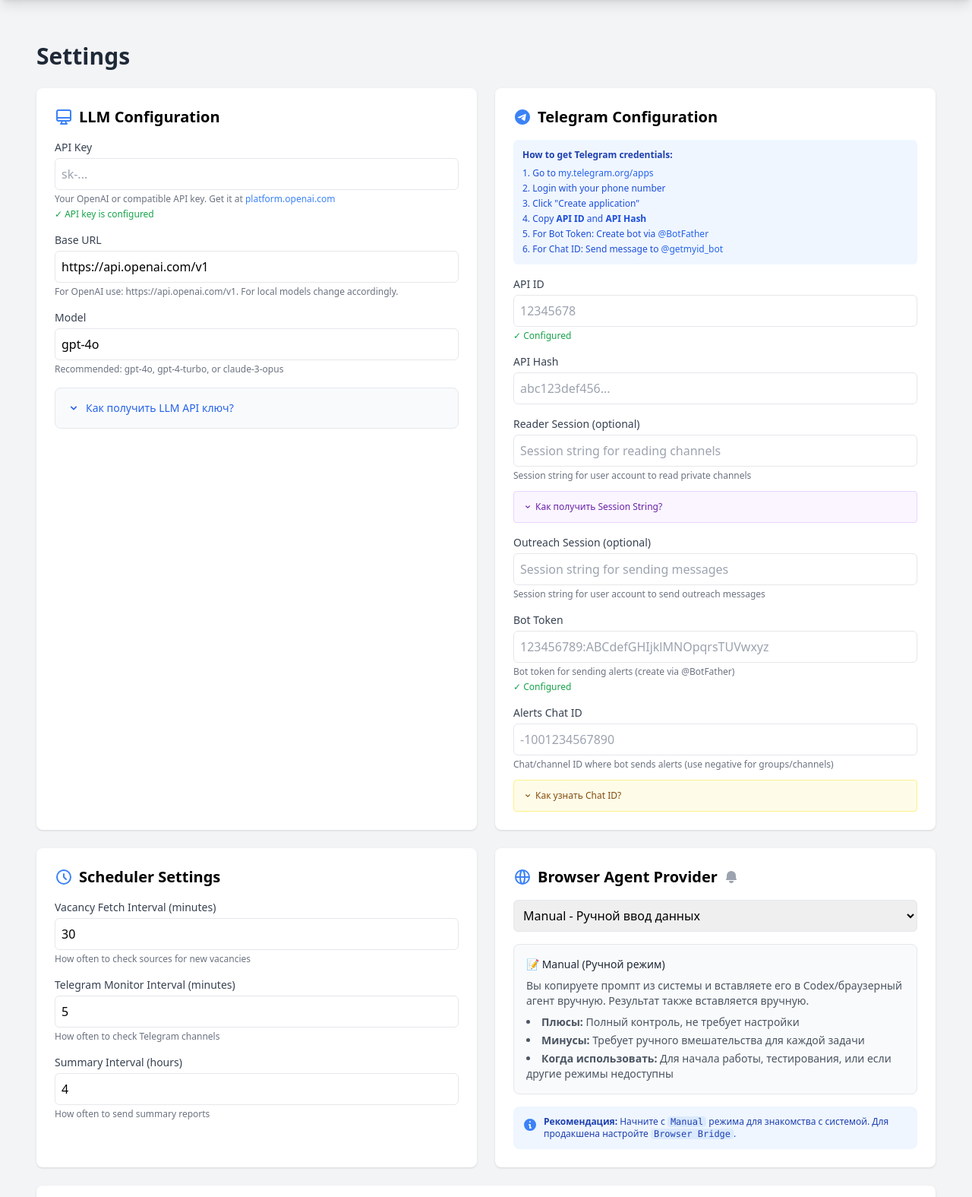
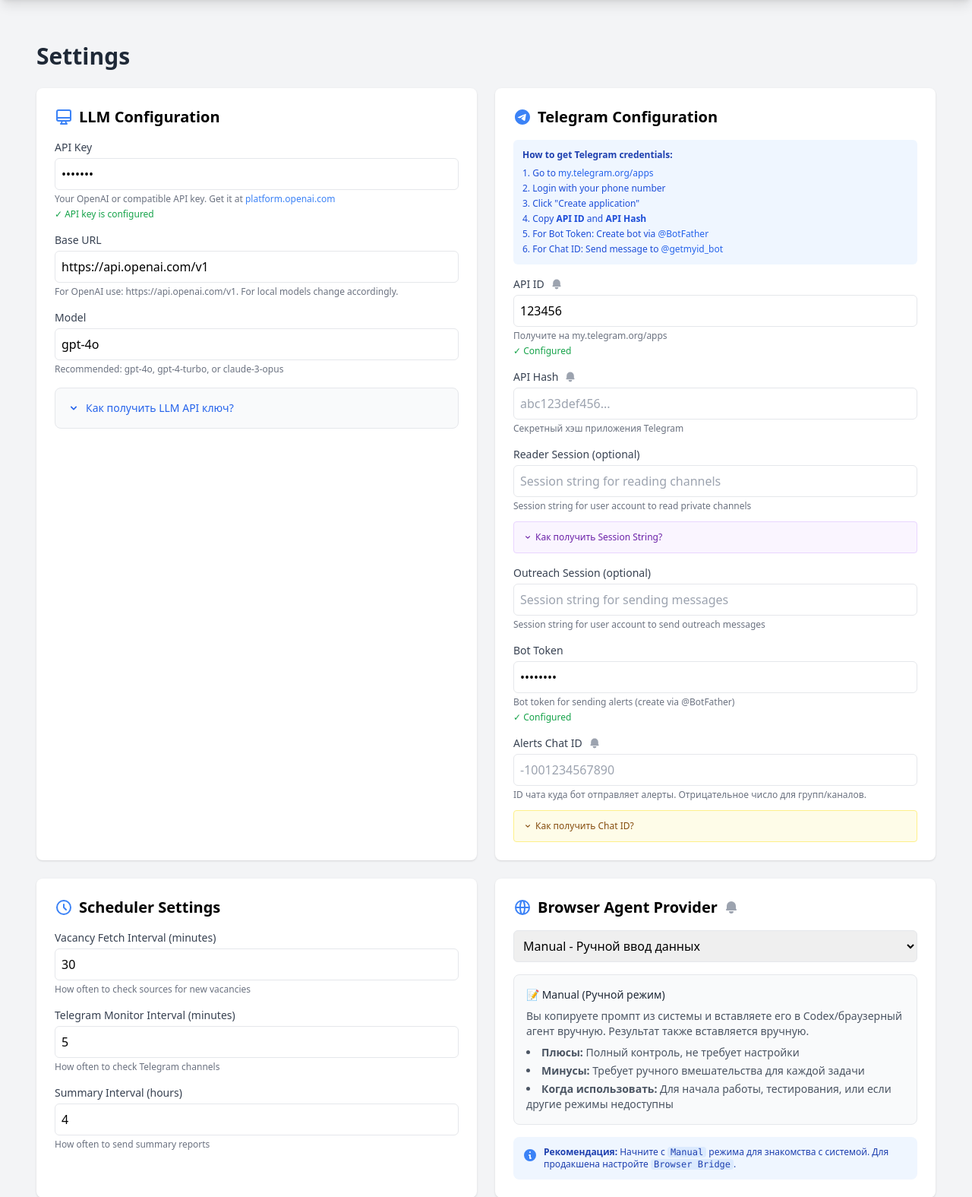
Before and after one commit to nsp7952-ai/tt, a FastAPI app: page /settings/ in a window 1280 px wide. Shown: the part 60-1635 px from the top of the page at 76% size. Run offline with FastAPI, Linux system fonts and the light colour scheme; data comes from the database, SQL or seed files in the repository; both versions use the stored data as it was after the commit; some libraries are stand-ins or nearby versions.

Commit message:
update branch

```diff
--- a/job-autopilot/app/web/routes/settings.py
+++ b/job-autopilot/app/web/routes/settings.py
@@ -107,24 +107,34 @@ async def get_settings():
         db_channels = session.query(TelegramChannel).all()
         channels = [{"id": ch.id, "username_or_id": ch.username_or_id, "name": ch.name or "", "enabled": ch.enabled} for ch in db_channels]
 
+    # Get actual values for display (masked for secrets)
+    llm_api_key_val = get_setting("LLM_API_KEY", "")
+    telegram_api_id_val = get_setting("TELEGRAM_API_ID", "")
+    telegram_api_hash_val = get_setting("TELEGRAM_API_HASH", "")
+    telegram_reader_session_val = get_setting("TELEGRAM_READER_SESSION", "")
+    telegram_outreach_session_val = get_setting("TELEGRAM_OUTREACH_SESSION", "")
+    telegram_bot_token_val = get_setting("TELEGRAM_BOT_TOKEN", "")
+    telegram_alerts_chat_id_val = get_setting("TELEGRAM_ALERTS_CHAT_ID", "")
+
     return SettingsResponse(
-        llm_api_key=None,
-        llm_api_key_set=get_setting("LLM_API_KEY", "") != "",
+        # Return masked values for fields that are set, empty string otherwise
+        llm_api_key=llm_api_key_val if llm_api_key_val else None,
+        llm_api_key_set=llm_api_key_val != "",
         llm_base_url=get_setting("LLM_BASE_URL", "https://api.openai.com/v1"),
         llm_model=get_setting("LLM_MODEL", "gpt-4o"),
 
-        telegram_api_id=None,
-        telegram_api_id_set=get_setting("TELEGRAM_API_ID", "") != "",
-        telegram_api_hash=None,
-        telegram_api_hash_set=get_setting("TELEGRAM_API_HASH", "") != "",
-        telegram_reader_session=None,
-        telegram_reader_session_set=get_setting("TELEGRAM_READER_SESSION", "") != "",
-        telegram_outreach_session=None,
-        telegram_outreach_session_set=get_setting("TELEGRAM_OUTREACH_SESSION", "") != "",
-        telegram_bot_token=None,
-        telegram_bot_token_set=get_setting("TELEGRAM_BOT_TOKEN", "") != "",
-        telegram_alerts_chat_id=None,
-        telegram_alerts_chat_id_set=get_setting("TELEGRAM_ALERTS_CHAT_ID", "") != "",
+        telegram_api_id=telegram_api_id_val if telegram_api_id_val else None,
+        telegram_api_id_set=telegram_api_id_val != "",
+        telegram_api_hash=telegram_api_hash_val if telegram_api_hash_val else None,
+        telegram_api_hash_set=telegram_api_hash_val != "",
+        telegram_reader_session=telegram_reader_session_val if telegram_reader_session_val else None,
+        telegram_reader_session_set=telegram_reader_session_val != "",
+        telegram_outreach_session=telegram_outreach_session_val if telegram_outreach_session_val else None,
+        telegram_outreach_session_set=telegram_outreach_session_val != "",
+        telegram_bot_token=telegram_bot_token_val if telegram_bot_token_val else None,
+        telegram_bot_token_set=telegram_bot_token_val != "",
+        telegram_alerts_chat_id=telegram_alerts_chat_id_val if telegram_alerts_chat_id_val else None,
+        telegram_alerts_chat_id_set=telegram_alerts_chat_id_val != "",
 
         vacancy_fetch_interval_minutes=int(get_setting("VACANCY_FETCH_INTERVAL_MINUTES", "30")),
         telegram_monitor_interval_minutes=int(get_setting("TELEGRAM_MONITOR_INTERVAL_MINUTES", "5")),
@@ -139,29 +149,48 @@ async def get_settings():
 async def save_settings(data: SettingsRequest):
     """Save all settings"""
     try:
-        # Save LLM settings
-        if data.llm_api_key and not data.llm_api_key_keep_existing:
+        # Save LLM settings - always save if value is provided (not None and not empty)
+        if data.llm_api_key is not None and data.llm_api_key != "":
             save_setting("LLM_API_KEY", data.llm_api_key, is_secret=True)
-        elif data.llm_api_key_keep_existing and get_setting("LLM_API_KEY", "") == "":
-            # If keep_existing is True but no existing value, save anyway if new value provided
-            if data.llm_api_key:
-                save_setting("LLM_API_KEY", data.llm_api_key, is_secret=True)
+        elif data.llm_api_key_keep_existing:
+            pass  # Keep existing value, don't overwrite
+        else:
+            # If no value and not keeping existing, clear the setting
+            save_setting("LLM_API_KEY", "", is_secret=True)
+
         save_setting("LLM_BASE_URL", data.llm_base_url)
         save_setting("LLM_MODEL", data.llm_model)
 
-        # Save Telegram settings - only update if new value provided or no existing value
-        if data.telegram_api_id and not data.telegram_api_id_keep_existing:
+        # Save Telegram settings - save if value is provided
+        if data.telegram_api_id is not None and data.telegram_api_id != "":
             save_setting("TELEGRAM_API_ID", data.telegram_api_id, is_secret=True)
-        if data.telegram_api_hash and not data.telegram_api_hash_keep_existing:
+        elif not data.telegram_api_id_keep_existing:
+            save_setting("TELEGRAM_API_ID", "", is_secret=True)
+
+        if data.telegram_api_hash is not None and data.telegram_api_hash != "":
             save_setting("TELEGRAM_API_HASH", data.telegram_api_hash, is_secret=True)
-        if data.telegram_reader_session and not data.telegram_reader_session_keep_existing:
+        elif not data.telegram_api_hash_keep_existing:
+            save_setting("TELEGRAM_API_HASH", "", is_secret=True)
+
+        if data.telegram_reader_session is not None and data.telegram_reader_session != "":
             save_setting("TELEGRAM_READER_SESSION", data.telegram_reader_session, is_secret=True)
-        if data.telegram_outreach_session and not data.telegram_outreach_session_keep_existing:
+        elif not data.telegram_reader_session_keep_existing:
+            save_setting("TELEGRAM_READER_SESSION", "", is_secret=True)
+
+        if data.telegram_outreach_session is not None and data.telegram_outreach_session != "":
             save_setting("TELEGRAM_OUTREACH_SESSION", data.telegram_outreach_session, is_secret=True)
-        if data.telegram_bot_token and not data.telegram_bot_token_keep_existing:
+        elif not data.telegram_outreach_session_keep_existing:
+            save_setting("TELEGRAM_OUTREACH_SESSION", "", is_secret=True)
+
+        if data.telegram_bot_token is not None and data.telegram_bot_token != "":
             save_setting("TELEGRAM_BOT_TOKEN", data.telegram_bot_token, is_secret=True)
-        if data.telegram_alerts_chat_id and not data.telegram_alerts_chat_id_keep_existing:
+        elif not data.telegram_bot_token_keep_existing:
+            save_setting("TELEGRAM_BOT_TOKEN", "", is_secret=True)
+
+        if data.telegram_alerts_chat_id is not None and data.telegram_alerts_chat_id != "":
             save_setting("TELEGRAM_ALERTS_CHAT_ID", data.telegram_alerts_chat_id, is_secret=True)
+        elif not data.telegram_alerts_chat_id_keep_existing:
+            save_setting("TELEGRAM_ALERTS_CHAT_ID", "", is_secret=True)
 
         # Save Scheduler settings
         save_setting("VACANCY_FETCH_INTERVAL_MINUTES", str(data.vacancy_fetch_interval_minutes))
--- a/job-autopilot/app/web/templates/settings.html
+++ b/job-autopilot/app/web/templates/settings.html
@@ -96,13 +96,25 @@
                     </ol>
                 </div>
                 <div>
-                    <label class="block text-sm font-medium text-gray-700 mb-1">API ID</label>
+                    <label class="block text-sm font-medium text-gray-700 mb-1 flex items-center gap-2">
+                        API ID
+                        <button @click="$dispatch('tooltip', {title: 'Зачем нужен API ID?', content: 'API ID и API Hash — это credentials вашего Telegram приложения.<br><br>Они нужны для:<br>• Чтения каналов через Telethon<br>• Отправки сообщений от имени пользователя<br>• Работы с Telegram API без официального бота'})" class="text-gray-400 hover:text-blue-500">
+                            <svg class="w-4 h-4" fill="currentColor" viewBox="0 0 20 20"><path d="M10 2a6 6 0 00-6 6v3.586l-.707.707A1 1 0 004 14h12a1 1 0 00.707-1.707L16 11.586V8a6 6 0 00-6-6zM10 18a3 3 0 01-3-3h6a3 3 0 01-3 3z"/></svg>
+                        </button>
+                    </label>
                     <input type="text" x-model="settings.telegram_api_id" placeholder="12345678" class="w-full p-2 border rounded-md focus:ring-2 focus:ring-blue-500 focus:border-transparent">
+                    <p class="text-xs text-gray-500 mt-1">Получите на my.telegram.org/apps</p>
                     <div x-show="settings.telegram_api_id_set" class="text-xs text-green-600 mt-1">✓ Configured</div>
                 </div>
                 <div>
-                    <label class="block text-sm font-medium text-gray-700 mb-1">API Hash</label>
+                    <label class="block text-sm font-medium text-gray-700 mb-1 flex items-center gap-2">
+                        API Hash
+                        <button @click="$dispatch('tooltip', {title: 'Зачем нужен API Hash?', content: 'API Hash используется вместе с API ID для аутентификации в Telegram API.<br><br>Это секретный ключ, который нельзя передавать третьим лицам.<br><br>Хранится зашифрованным в базе данных.'})" class="text-gray-400 hover:text-blue-500">
+                            <svg class="w-4 h-4" fill="currentColor" viewBox="0 0 20 20"><path d="M10 2a6 6 0 00-6 6v3.586l-.707.707A1 1 0 004 14h12a1 1 0 00.707-1.707L16 11.586V8a6 6 0 00-6-6zM10 18a3 3 0 01-3-3h6a3 3 0 01-3 3z"/></svg>
+                        </button>
+                    </label>
                     <input type="password" x-model="settings.telegram_api_hash" placeholder="abc123def456..." class="w-full p-2 border rounded-md focus:ring-2 focus:ring-blue-500 focus:border-transparent">
+                    <p class="text-xs text-gray-500 mt-1">Секретный хэш приложения Telegram</p>
                     <div x-show="settings.telegram_api_hash_set" class="text-xs text-green-600 mt-1">✓ Configured</div>
                 </div>
                 <div>
@@ -154,9 +166,14 @@ client.disconnect()
                     <div x-show="settings.telegram_bot_token_set" class="text-xs text-green-600 mt-1">✓ Configured</div>
                 </div>
                 <div>
-                    <label class="block text-sm font-medium text-gray-700 mb-1">Alerts Chat ID</label>
+                    <label class="block text-sm font-medium text-gray-700 mb-1 flex items-center gap-2">
+                        Alerts Chat ID
+                        <button @click="$dispatch('tooltip', {title: 'Зачем нужен Chat ID?', content: 'Chat ID определяет куда бот будет отправлять уведомления:<br><br>• <strong>Личный чат</strong> — бот пишет вам лично<br>• <strong>Группа/канал</strong> — бот пишет в общий чат команды<br><br>Без этого параметра алерты не будут работать.'})" class="text-gray-400 hover:text-blue-500">
+                            <svg class="w-4 h-4" fill="currentColor" viewBox="0 0 20 20"><path d="M10 2a6 6 0 00-6 6v3.586l-.707.707A1 1 0 004 14h12a1 1 0 00.707-1.707L16 11.586V8a6 6 0 00-6-6zM10 18a3 3 0 01-3-3h6a3 3 0 01-3 3z"/></svg>
+                        </button>
+                    </label>
                     <input type="text" x-model="settings.telegram_alerts_chat_id" placeholder="-1001234567890" class="w-full p-2 border rounded-md focus:ring-2 focus:ring-blue-500 focus:border-transparent">
-                    <p class="text-xs text-gray-500 mt-1">Chat/channel ID where bot sends alerts (use negative for groups/channels)</p>
+                    <p class="text-xs text-gray-500 mt-1">ID чата куда бот отправляет алерты. Отрицательное число для групп/каналов.</p>
                     <div x-show="settings.telegram_alerts_chat_id_set" class="text-xs text-green-600 mt-1">✓ Configured</div>
 
                     <!-- Chat ID Guide -->
@@ -165,22 +182,47 @@ client.disconnect()
                             <svg class="w-3 h-3 mr-1" fill="currentColor" viewBox="0 0 20 20">
                                 <path fill-rule="evenodd" d="M5.293 7.293a1 1 0 011.414 0L10 10.586l3.293-3.293a1 1 0 111.414 1.414l-4 4a1 1 0 01-1.414 0l-4-4a1 1 0 010-1.414z" clip-rule="evenodd"/>
                             </svg>
-                            Как узнать Chat ID?
+                            Как получить Chat ID?
                         </button>
-                        <div x-show="showChatIDGuide" class="mt-2 text-xs text-yellow-900 space-y-2">
-                            <p><strong>Для личного чата:</strong></p>
-                            <ol class="list-decimal list-inside space-y-1 ml-3">
-                                <li>Отправьте сообщение боту <a href="https://t.me/getmyid_bot" target="_blank" class="underline">@getmyid_bot</a></li>
-                                <li>Бот пришлет ваш ID (положительное число)</li>
-                            </ol>
-                            <p class="mt-2"><strong>Для группы/канала:</strong></p>
-                            <ol class="list-decimal list-inside space-y-1 ml-3">
-                                <li>Добавьте вашего бота в группу/канал</li>
-                                <li>Отправьте любое сообщение в группе</li>
-                                <li>Перешлите это сообщение боту <a href="https://t.me/getmyid_bot" target="_blank" class="underline">@getmyid_bot</a></li>
-                                <li>Бот покажет ID группы (отрицательное число, например -1001234567890)</li>
-                            </ol>
-                            <p class="mt-2"><strong>Важно:</strong> Для каналов и групп ID всегда отрицательный!</p>
+                        <div x-show="showChatIDGuide" class="mt-2 text-xs text-yellow-900 space-y-3">
+                            <div>
+                                <p class="font-semibold text-yellow-800 mb-1">Способ 1: Личный Chat ID (рекомендуется для начала)</p>
+                                <ol class="list-decimal list-inside space-y-1 ml-3">
+                                    <li>Откройте Telegram и найдите бота <a href="https://t.me/userinfobot" target="_blank" class="underline font-medium">@userinfobot</a></li>
+                                    <li>Нажмите <strong>/start</strong> или отправьте любое сообщение</li>
+                                    <li>Бот покажет ваш <strong>Id</strong> (например: 123456789)</li>
+                                    <li>Скопируйте это число в поле выше</li>
+                                </ol>
+                            </div>
+                            <div>
+                                <p class="font-semibold text-yellow-800 mb-1">Способ 2: Через getUpdates API (для продвинутых)</p>
+                                <ol class="list-decimal list-inside space-y-1 ml-3">
+                                    <li>Создайте бота через <a href="https://t.me/botfather" target="_blank" class="underline">@BotFather</a> и получите токен</li>
+                                    <li>Отправьте любое сообщение вашему новому боту</li>
+                                    <li>Откройте в браузере:<br><code class="bg-yellow-100 px-2 py-1 rounded block mt-1">https://api.telegram.org/bot&lt;ВАШ_ТОКЕН&gt;/getUpdates</code></li>
+                                    <li>Найдите в ответе JSON поле <code>"chat":{"id":...}</code></li>
+                                    <li>Для личного чата ID положительный, для группы — отрицательный</li>
+                                </ol>
+                            </div>
+                            <div>
+                                <p class="font-semibold text-yellow-800 mb-1">Способ 3: Для группы/канала</p>
+                                <ol class="list-decimal list-inside space-y-1 ml-3">
+                                    <li>Добавьте вашего бота-алертера в группу/канал (сделайте администратором если нужно)</li>
+                                    <li>Отправьте любое сообщение в эту группу</li>
+                                    <li>Используйте Способ 2 с <code>/getUpdates</code></li>
+                                    <li>Найдите ID вашей группы (будет с префиксом <code>-100</code> для каналов или просто отрицательный для групп)</li>
+                                    <li>Пример: <code>-1001234567890</code> (канал) или <code>-123456789</code> (группа)</li>
+                                </ol>
+                            </div>
+                            <div class="bg-red-50 p-2 rounded border border-red-200">
+                                <p class="font-semibold text-red-800">⚠️ Важно:</p>
+                                <ul class="list-disc list-inside space-y-1 ml-2 mt-1">
+                                    <li>Для <strong>личных чатов</strong> ID всегда <span class="font-mono bg-red-100 px-1 rounded">положительный</span> (например: 123456789)</li>
+                                    <li>Для <strong>групп</strong> ID всегда <span class="font-mono bg-red-100 px-1 rounded">отрицательный</span> (например: -123456789)</li>
+                                    <li>Для <strong>каналов</strong> ID всегда с <span class="font-mono bg-red-100 px-1 rounded">-100</span> в начале (например: -1001234567890)</li>
+                                    <li>Бот должен быть добавлен в группу/канал чтобы получить её ID</li>
+                                </ul>
+                            </div>
                         </div>
                     </div>
                 </div>
@@ -400,26 +442,27 @@ function settingsApp() {
         async saveSettings() {
             this.saving = true;
             try {
-                // Prepare payload with keep_existing flags for secret fields
+                // Prepare payload - send actual values entered by user
+                // keep_existing flag means "don't clear existing value if new value is empty"
                 const payload = {
                     // LLM Configuration
-                    llm_api_key: this.settings.llm_api_key_set ? this.settings.llm_api_key : null,
+                    llm_api_key: this.settings.llm_api_key || '',
                     llm_api_key_keep_existing: this.settings.llm_api_key_set && !this.settings.llm_api_key,
                     llm_base_url: this.settings.llm_base_url,
                     llm_model: this.settings.llm_model,
 
-                    // Telegram Configuration - only send new values, keep existing if field is set but empty
-                    telegram_api_id: this.settings.telegram_api_id_set ? this.settings.telegram_api_id : null,
+                    // Telegram Configuration - send actual values
+                    telegram_api_id: this.settings.telegram_api_id || '',
                     telegram_api_id_keep_existing: this.settings.telegram_api_id_set && !this.settings.telegram_api_id,
-                    telegram_api_hash: this.settings.telegram_api_hash_set ? this.settings.telegram_api_hash : null,
+                    telegram_api_hash: this.settings.telegram_api_hash || '',
                     telegram_api_hash_keep_existing: this.settings.telegram_api_hash_set && !this.settings.telegram_api_hash,
-                    telegram_reader_session: this.settings.telegram_reader_session_set ? this.settings.telegram_reader_session : null,
+                    telegram_reader_session: this.settings.telegram_reader_session || '',
                     telegram_reader_session_keep_existing: this.settings.telegram_reader_session_set && !this.settings.telegram_reader_session,
-                    telegram_outreach_session: this.settings.telegram_outreach_session_set ? this.settings.telegram_outreach_session : null,
+                    telegram_outreach_session: this.settings.telegram_outreach_session || '',
                     telegram_outreach_session_keep_existing: this.settings.telegram_outreach_session_set && !this.settings.telegram_outreach_session,
-                    telegram_bot_token: this.settings.telegram_bot_token_set ? this.settings.telegram_bot_token : null,
+                    telegram_bot_token: this.settings.telegram_bot_token || '',
                     telegram_bot_token_keep_existing: this.settings.telegram_bot_token_set && !this.settings.telegram_bot_token,
-                    telegram_alerts_chat_id: this.settings.telegram_alerts_chat_id_set ? this.settings.telegram_alerts_chat_id : null,
+                    telegram_alerts_chat_id: this.settings.telegram_alerts_chat_id || '',
                     telegram_alerts_chat_id_keep_existing: this.settings.telegram_alerts_chat_id_set && !this.settings.telegram_alerts_chat_id,
 
                     // Scheduler
```
Also changed, not shown: job-autopilot/tests/test_settings.py (+1 -0 lines), job-autopilot/data/db.sqlite, 1 other file.
